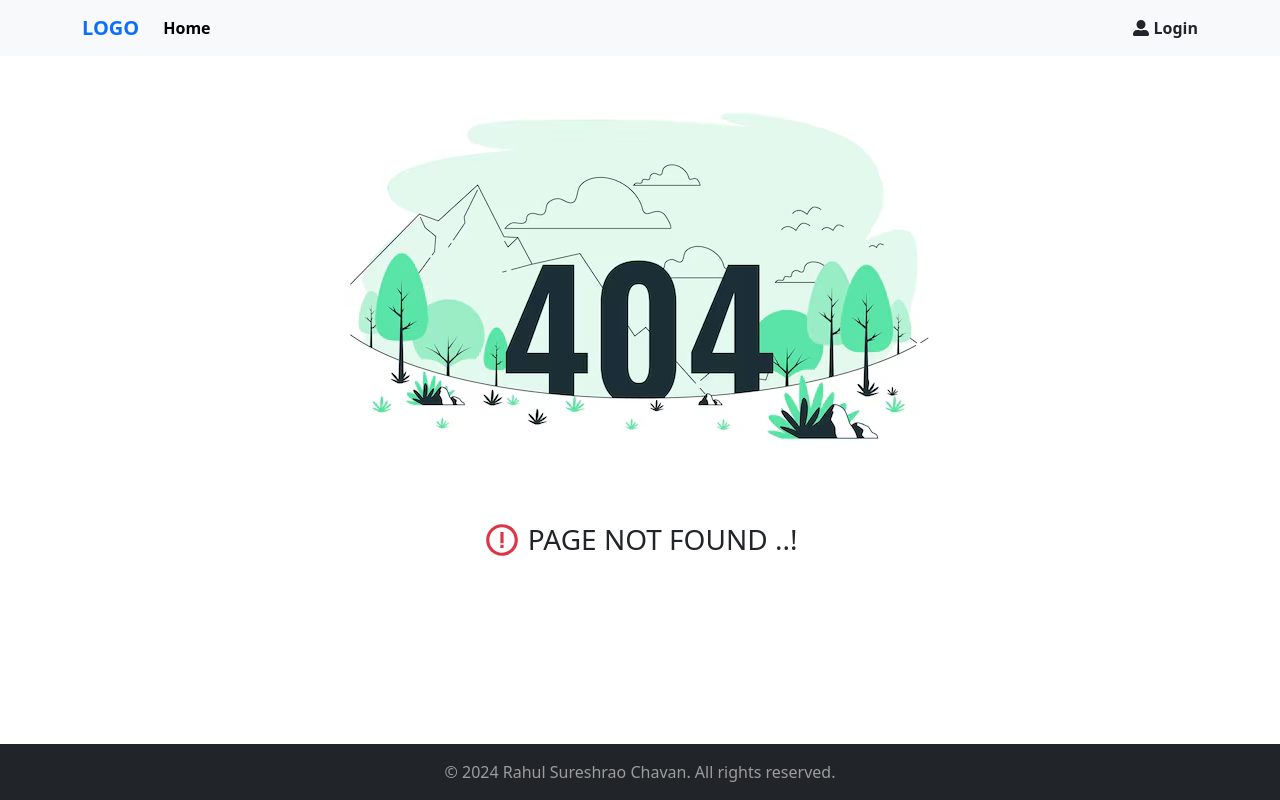
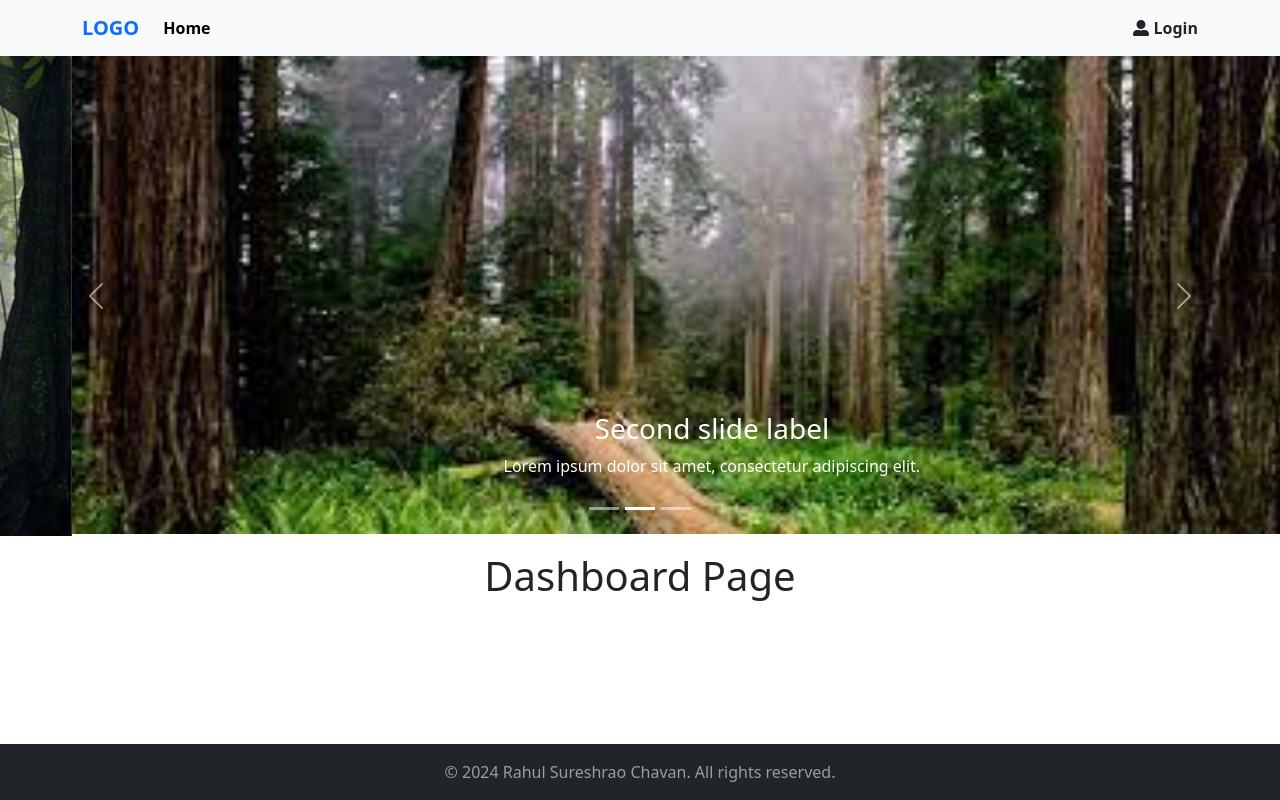
Before and after one commit to rahulchavan136/React-Assignment, a React (Create React App) app: page / in a window 1280 px wide. Before the commit this address had no page. Built offline with nearby package versions, Linux system fonts and the light colour scheme.

Commit message:
Login page chnages

```diff
--- a/src/components/AppRoutes.js
+++ b/src/components/AppRoutes.js
@@ -26,7 +26,7 @@
     <Router>
       <NavigationBar />
       <Routes>
-        <Route path="/login" element={<Home />} />
+        <Route path="/" element={<Home />} />
         <Route path="/login" element={<Login />} />
         <Route path="/signup" element={<Signup />} />
 
```
